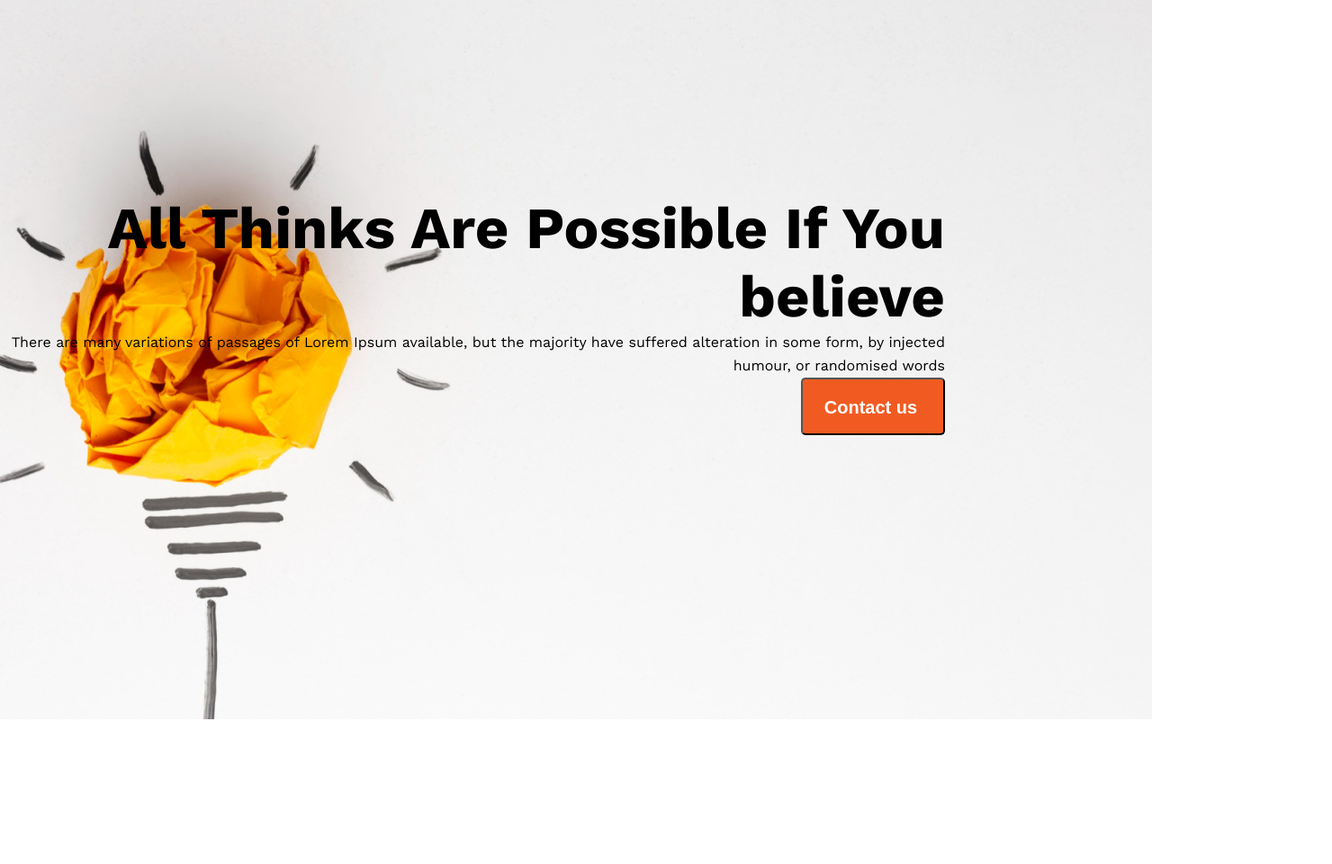
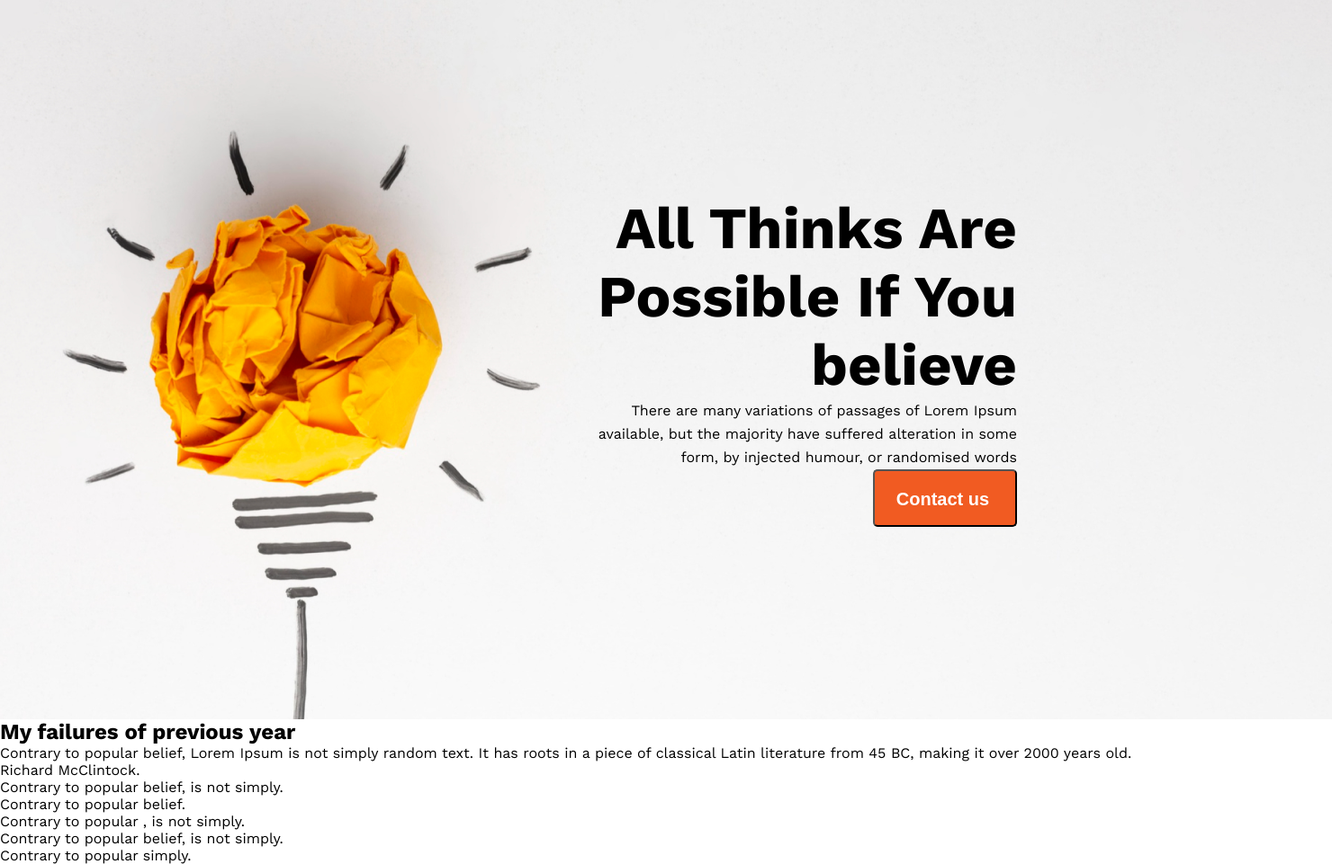
Before and after one commit to samiralvi111/web-developer-portfolio, a plain HTML site: page index.html in a window 1280 px wide. Shown: the whole page at 90% size, 1480 px wide, since content can reach past the window. Before the commit the page ends 800 px from the top, so only its background shows below. Drawn offline with nearby package versions, Linux system fonts and the light colour scheme.

Commit message:
another section

```diff
--- a/index.html
+++ b/index.html
@@ -11,14 +11,26 @@
 </head>
 <body>
   <header class="header">
-<aside>
-  <h2 class="header-tittle">All Thinks Are Possible If You believe</h2>
-  <p class="banner-description">There are many variations of passages of Lorem Ipsum available, but the majority have suffered alteration in some form, by injected humour, or randomised words</p>
+<div class="banner">
+  <h2 class="header-tittle">All Thinks Are <br> Possible If You <br>believe</h2>
+  <p class="banner-description">There are many variations of passages of Lorem Ipsum <br> available, but the majority have suffered alteration in some <br> form, by injected humour, or randomised words</p>
   <button class="btn-primary">Contact us</button>
-</aside>
+</div>
   </header>
   <main>
-
+    <div class="banner2">
+      <div>
+        <h2>My failures of previous year</h2>
+        <p>Contrary to popular belief, Lorem Ipsum is not simply random text. It has roots in a piece of classical Latin literature from 45 BC, making it over 2000 years old. Richard McClintock.</p>
+        <ul>
+          <li>Contrary to popular belief, is not simply.</li>
+          <li>Contrary to popular belief.</li>
+          <li>Contrary to popular , is not simply.</li>
+          <li>Contrary to popular belief, is not simply.</li>
+          <li>Contrary to popular simply.</li>
+        </ul>
+      </div>
+    </div>
   </main>
   <footer>
 
--- a/style.css
+++ b/style.css
@@ -14,15 +14,14 @@ body{
   width: 100%;
   height: 100vh;
   text-align: right;
-aside{
+  padding-right: 200px;
+.banner {
+  margin-top: 216px;
+  margin-right: 150px;
   float: right;
-  margin-top: 216px;
-  margin-right: 230px;
-}
 }
 .header-tittle{
   color: #151414);
-  text-align: right;
   font-size: 65px;
   font-style: normal;
   font-weight: 700;
@@ -30,7 +29,6 @@ aside{
 }
 .banner-description{
   color: #444343);
-  text-align: right;
   font-size: 16px;
   font-style: normal;
   font-weight: 400;
```
